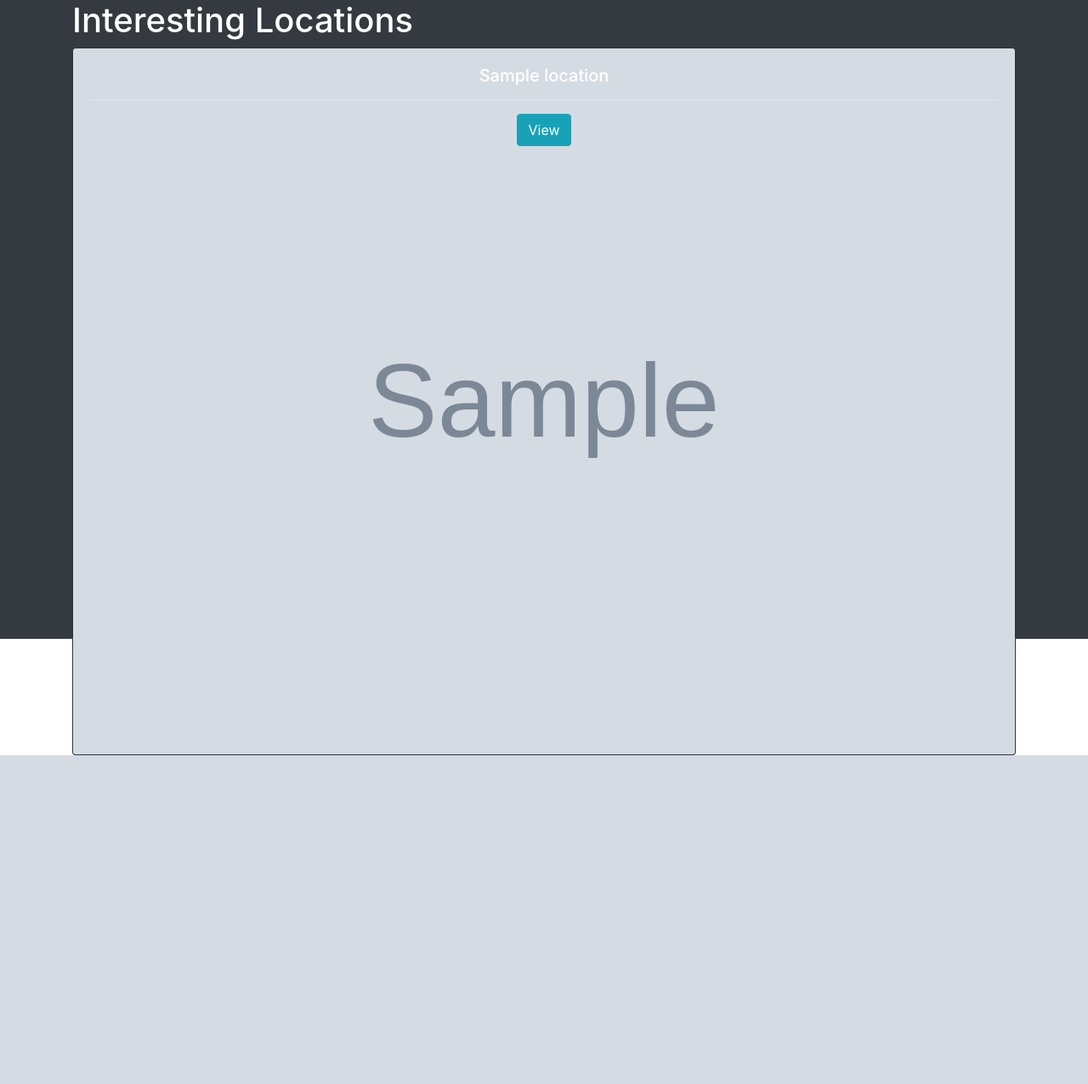
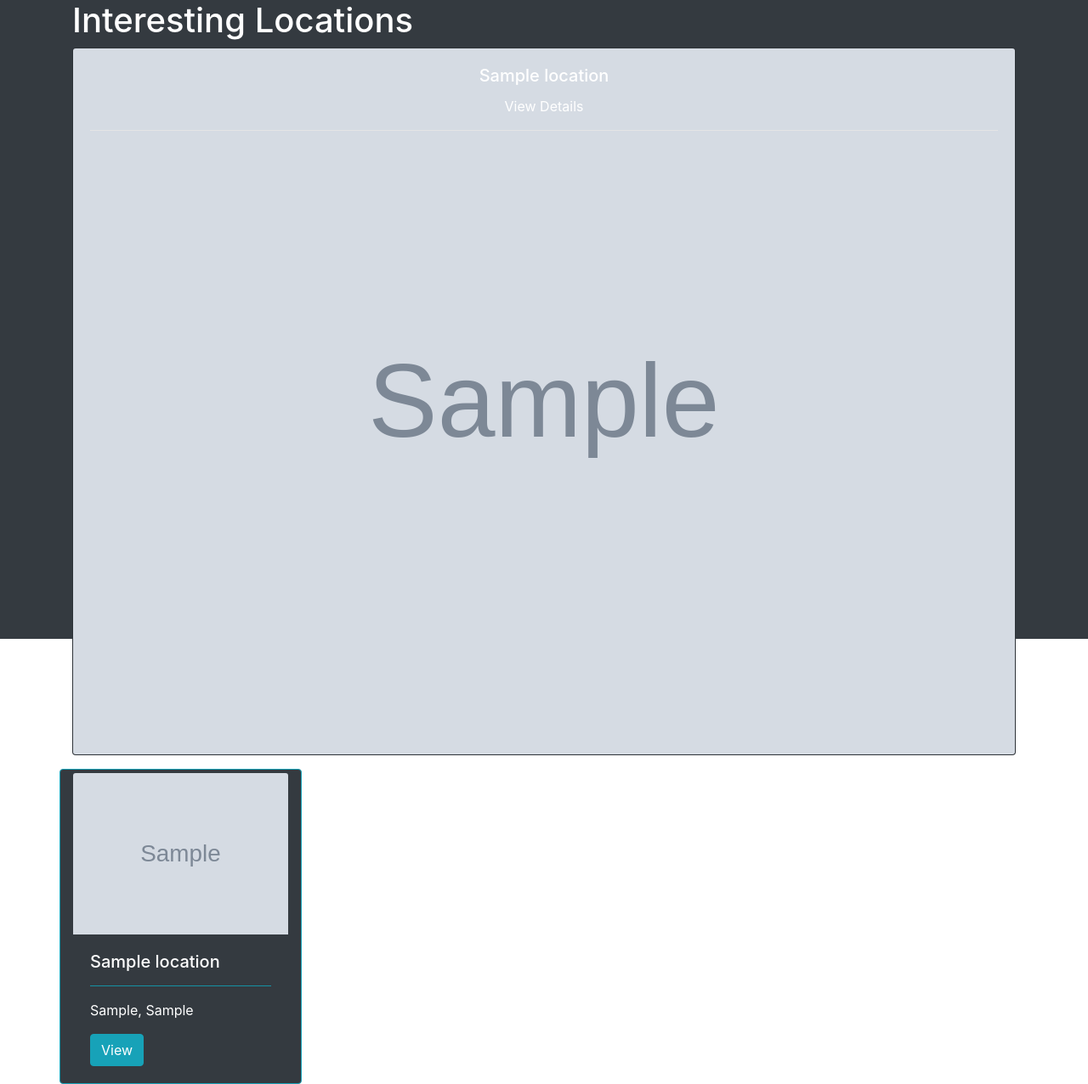
Before and after one commit to BobbyGifford/AncientArchitectureDjango, a Django app: template templates/locations/locations.html in a window 1280 px wide. Shown: the part 56-1332 px from the top of the page at 85% size. Before the commit the page ends 945 px from the top, so only its background shows below. Run offline with Django 3.2, Linux system fonts and the light colour scheme; the template is opened without the code that fills it: values that come from a table or form of the project are taken from there, others are empty; tables that the repository leaves empty hold one stand-in row (values such as "Sample post"); grey boxes marked "Sample" are stand-in pictures; some libraries are stand-ins or nearby versions.

Commit message:
Added location page.

```diff
--- a/AncientArchitecture/urls.py
+++ b/AncientArchitecture/urls.py
@@ -21,6 +21,6 @@ from django.conf import settings
 urlpatterns = [
                   path('', include('pages.urls')),
                   path('accounts/', include('accounts.urls')),
-                  path('locations', include('locations.urls')),
+                  path('locations/', include('locations.urls')),
                   path('admin/', admin.site.urls),
               ] + static(settings.MEDIA_URL, document_root=settings.MEDIA_ROOT)
--- a/locations/urls.py
+++ b/locations/urls.py
@@ -3,5 +3,6 @@ from django.urls import path
 from . import views
 
 urlpatterns = [
-    path('', views.index, name='locations')
+    path('', views.index, name='locations'),
+    path('<int:location_id>', views.location, name='location')
 ]
--- a/templates/locations/locations.html
+++ b/templates/locations/locations.html
@@ -7,14 +7,31 @@
             {% for location in locations %}
                 <div class="card bg-dark text-white">
                     <img src="{{ location.main_image.url }}" class="card-img" alt="...">
-                    <div class="card-img-overlay">
-                        <h5 class="card-title text-center">{{ location.title }}</h5>
+                    <div class="card-img-overlay text-center ">
+                        <h5 class="card-title">{{ location.title }}</h5>
+                        <a class="text-white" href="{% url 'location' location.id %}">View Details</a>
                         <hr style="background-color: white">
-                        <div class="text-center">
-                            <button class="btn btn-info">View</button>
+                        <div class="card-body text-center">
+                            {# <a href="{% url 'location' location.id %}">View</a> #}
                         </div>
                     </div>
                 </div>
+
+                <div class="row">
+                    <div class="card bg-dark border-info col-3 mt-3" style="background-color: black">
+                        <img src="{{ location.main_image.url }}" class="card-img-top mt-1" alt="img_main">
+                        <div class="card-body">
+                            <h5 class="card-title">{{ location.title }}</h5>
+                            <div>
+                                <hr class="bg-info" size="50">
+                                {{ location.region }}, {{ location.country }}
+                            </div>
+                            <a href="{% url 'location' location.id %}" class="btn btn-info mt-3">View</a>
+                        </div>
+
+                    </div>
+                </div>
+
             {% endfor %}
         </div>
     </div>
```
Also changed, not shown: locations/views.py (+11 -1 lines), templates/locations/location.html (added, +24 -0 lines).
